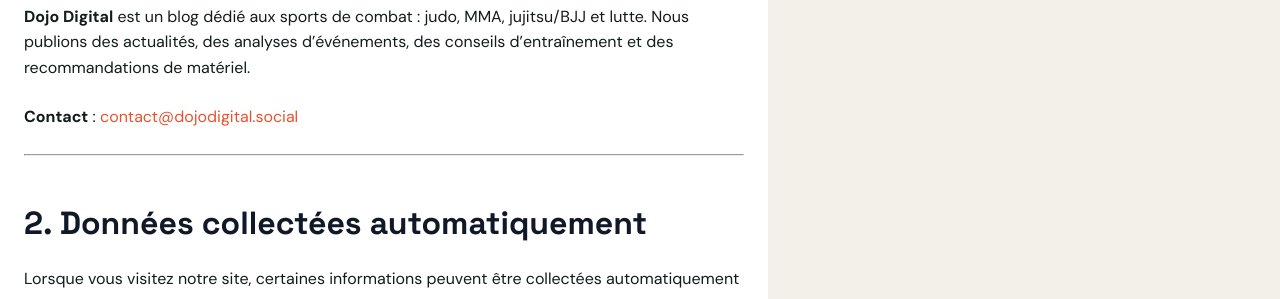
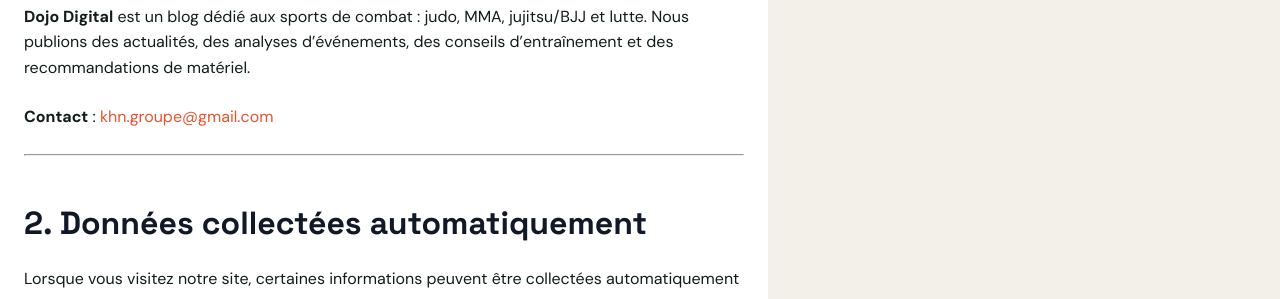
Before and after one commit to Hayykoo4/dojo-digital, a Jekyll site: the page built from politique-confidentialite.md, in a window 1280 px wide and 900 px high, scrolled down 586 px. Shown: the part 154-453 px from the top of the window. Built offline with Jekyll 4.4.1, drawn with Linux system fonts in a browser that asks for light colours; some of the changed text lies outside the part shown.

Commit message:
Update KHN contact email

```diff
--- a/politique-confidentialite.md
+++ b/politique-confidentialite.md
@@ -17,7 +17,7 @@ Cette politique de confidentialité décrit comment **Dojo Digital** (accessible
 
 **Dojo Digital** est un blog dédié aux sports de combat : judo, MMA, jujitsu/BJJ et lutte. Nous publions des actualités, des analyses d'événements, des conseils d'entraînement et des recommandations de matériel.
 
-**Contact** : [contact@dojodigital.social](mailto:contact@dojodigital.social)
+**Contact** : [khn.groupe@gmail.com](mailto:khn.groupe@gmail.com)
 
 ---
 
@@ -151,7 +151,7 @@ Si vous résidez dans l'Union européenne, vous disposez des droits suivants con
 | **Droit d'opposition** | Vous pouvez vous opposer au traitement de vos données, notamment à des fins de marketing. |
 | **Droit à la portabilité** | Vous pouvez demander à recevoir vos données dans un format structuré. |
 
-Pour exercer ces droits, contactez-nous à : [contact@dojodigital.social](mailto:contact@dojodigital.social)
+Pour exercer ces droits, contactez-nous à : [khn.groupe@gmail.com](mailto:khn.groupe@gmail.com)
 
 Nous nous engageons à répondre à votre demande dans un délai d'un mois.
 
@@ -183,7 +183,7 @@ La date de « dernière mise à jour » en haut de cette page indique quand la p
 
 Pour toute question concernant cette politique de confidentialité ou vos données personnelles, contactez-nous :
 
-📧 **Email** : [contact@dojodigital.social](mailto:contact@dojodigital.social)
+📧 **Email** : [khn.groupe@gmail.com](mailto:khn.groupe@gmail.com)
 
 ---
 
```
Also changed, not shown: contact.md (+1 -1 lines), cookies.md (+1 -1 lines), mentions-legales.md (+2 -2 lines).
